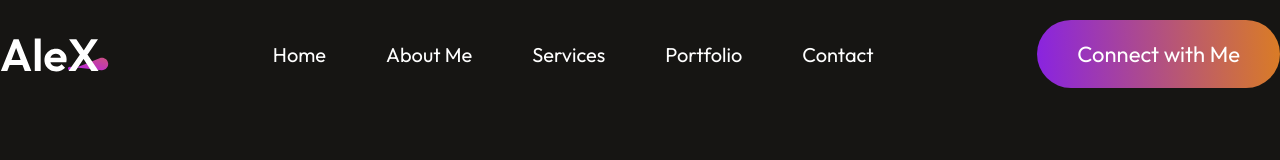
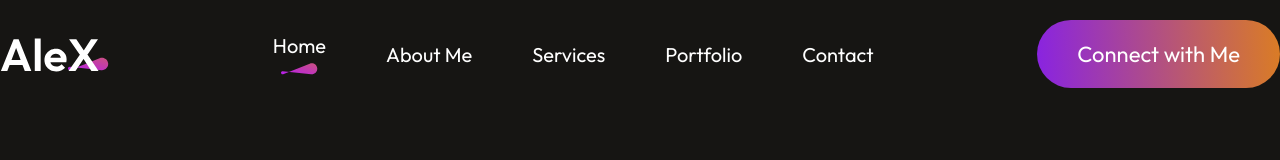
Before and after one commit to MuhammadRizwan-29/portfolio, a React (Vite) app: page / in a window 1280 px wide. Shown: the top 160 px of the page. Built offline with nearby package versions, Linux system fonts and the light colour scheme.

Commit message:
Adding smooth-scroll on the navigation

```diff
--- a/package.json
+++ b/package.json
@@ -11,7 +11,9 @@
   },
   "dependencies": {
     "react": "^19.1.0",
-    "react-dom": "^19.1.0"
+    "react-anchor-link-smooth-scroll": "^1.0.12",
+    "react-dom": "^19.1.0",
+    "smooth-scroll": "^16.1.3"
   },
   "devDependencies": {
     "@eslint/js": "^9.25.0",
--- a/src/App.jsx
+++ b/src/App.jsx
@@ -17,6 +17,7 @@ function App() {
         <MyWork />
         <Contact />
       </main>
+      <Footer />
     </>
   );
 }
--- a/src/Components/About/About.jsx
+++ b/src/Components/About/About.jsx
@@ -4,7 +4,7 @@ import SectionTitle from "../SectionTitle/SectionTitle";
 
 export default function About() {
   return (
-    <section className="container about_section">
+    <section id="about" className="container about_section">
       <SectionTitle title={"About me"} />
       <div className="about">
         <div className="left">
--- a/src/Components/Contact/Contact.jsx
+++ b/src/Components/Contact/Contact.jsx
@@ -6,7 +6,7 @@ import call from "../../assets/call_icon.svg";
 
 export default function Contact() {
   return (
-    <section className="container contact">
+    <section id="contact" className="container contact">
       <SectionTitle title={"Get in touch"} />
       <div className="details">
         <div className="left">
--- a/src/Components/Hero/Hero.jsx
+++ b/src/Components/Hero/Hero.jsx
@@ -3,7 +3,7 @@ import profile_img from "../../assets/profile_img.svg";
 
 export default function Hero() {
   return (
-    <section className="container hero_section">
+    <section className="container hero_section" id="#home">
       <img src={profile_img} alt="Profile Image" />
       <h1>
         <span>I'm Alex Bentto,</span> Frontend Developer based in USA
--- a/src/Components/MyWork/MyWork.jsx
+++ b/src/Components/MyWork/MyWork.jsx
@@ -5,7 +5,7 @@ import SectionTitle from "../SectionTitle/SectionTitle";
 
 export default function MyWork() {
   return (
-    <section className="container my_work">
+    <section id="work" className="container my_work">
       <SectionTitle title={"My Work"} />
 
       <div className="works">
--- a/src/Components/Navbar/Navbar.css
+++ b/src/Components/Navbar/Navbar.css
@@ -26,3 +26,20 @@ header .connect {
 header .connect:hover {
     transform: scale(1.05);
 }
+
+header ul li {
+    display: flex;
+    flex-direction: column;
+    gap: 5px;
+    cursor: pointer;
+}
+
+header ul li img {
+    display: flex;
+    margin: auto;
+}
+
+header .anchor_link {
+    text-decoration: none;
+    color: #fff;
+}
--- a/src/Components/Navbar/Navbar.jsx
+++ b/src/Components/Navbar/Navbar.jsx
@@ -1,18 +1,71 @@
 import "./Navbar.css";
 import logo from "../../assets/logo.svg";
+import { useState } from "react";
+import underline from "../../assets/nav_underline.svg";
+import AnchorLink from "react-anchor-link-smooth-scroll";
 
 export default function Navbar() {
+  const [menu, setMenu] = useState("home");
   return (
     <header className="container">
       <img src={logo} alt="Logo" />
       <ul>
-        <li>Home</li>
-        <li>About Me</li>
-        <li>Services</li>
-        <li>Portfolio</li>
-        <li>Contact</li>
+        <li>
+          <AnchorLink className="anchor_link" href="#home">
+            <p onClick={() => setMenu("home")}>Home</p>
+          </AnchorLink>
+          {menu === "home" ? (
+            <img src={underline} alt="underline icon" />
+          ) : (
+            <></>
+          )}
+        </li>
+        <li>
+          <AnchorLink className="anchor_link" href="#about" offset={50}>
+            <p onClick={() => setMenu("about")}>About Me</p>
+          </AnchorLink>
+          {menu === "about" ? (
+            <img src={underline} alt="underline icon" />
+          ) : (
+            <></>
+          )}
+        </li>
+        <li>
+          <AnchorLink className="anchor_link" href="#services" offset={50}>
+            <p onClick={() => setMenu("services")}>Services</p>
+          </AnchorLink>
+          {menu === "services" ? (
+            <img src={underline} alt="underline icon" />
+          ) : (
+            <></>
+          )}
+        </li>
+        <li>
+          <AnchorLink className="anchor_link" href="#work" offset={50}>
+            <p onClick={() => setMenu("portfolio")}>Portfolio</p>
+          </AnchorLink>
+          {menu === "portfolio" ? (
+            <img src={underline} alt="underline icon" />
+          ) : (
+            <></>
+          )}
+        </li>
+        <li>
+          <AnchorLink className="anchor_link" href="#contact" offset={50}>
+            <p onClick={() => setMenu("contact")}>Contact</p>
+          </AnchorLink>
+          {menu === "contact" ? (
+            <img src={underline} alt="underline icon" />
+          ) : (
+            <></>
+          )}
+        </li>
       </ul>
-      <div className="connect">Connect with Me</div>
+      <div className="connect">
+        <AnchorLink className="anchor_link" href="#contact" offset={50}>
+          Connect with Me
+        </AnchorLink>
+      </div>
     </header>
   );
 }
--- a/src/Components/Services/Services.jsx
+++ b/src/Components/Services/Services.jsx
@@ -5,7 +5,7 @@ import SectionTitle from "../SectionTitle/SectionTitle";
 
 export default function Services() {
   return (
-    <section className="container services">
+    <section id="services" className="container services">
       <SectionTitle title={"My Services"} />
       <div className="cards">
         {Services_Data.map((service, index) => {
```
Also changed, not shown: 1 other file (tests, documents, lock files or other folders).
